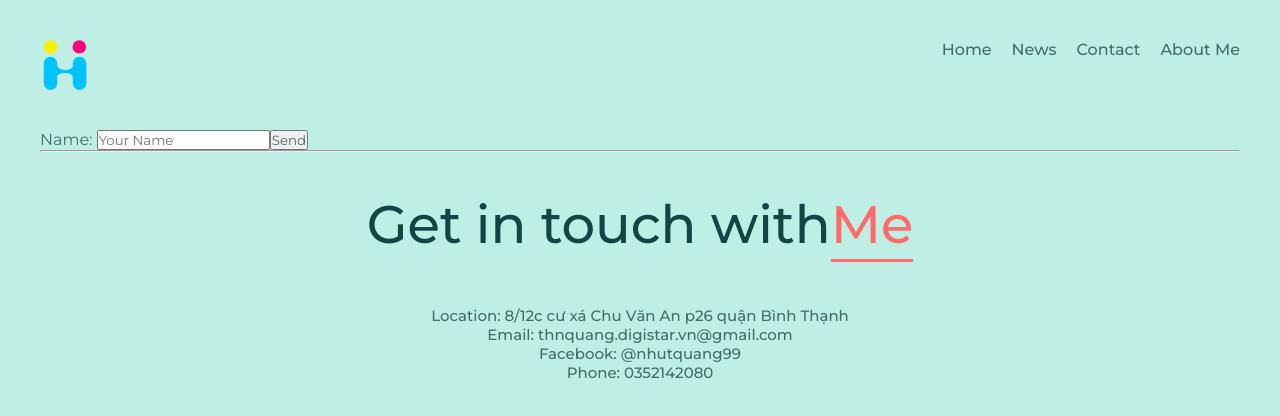
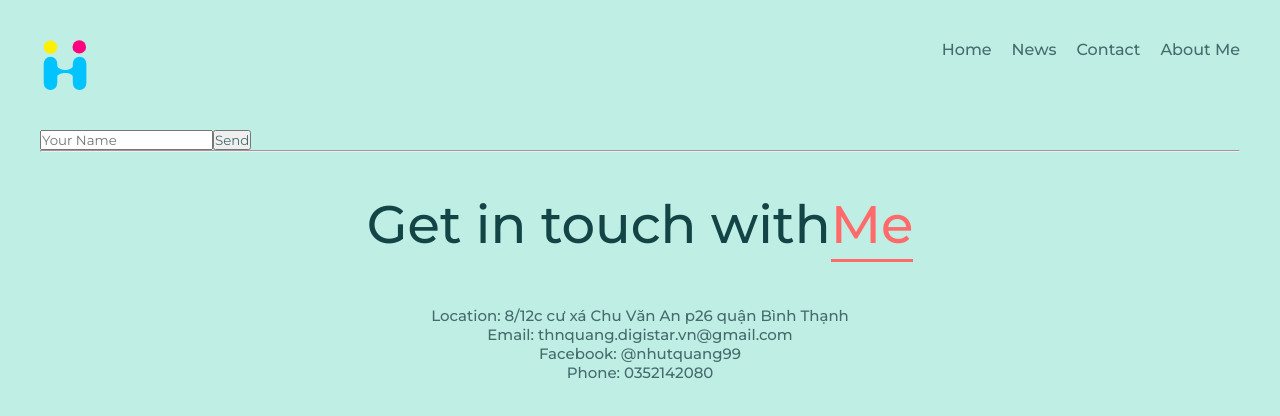
Before and after one commit to nhutquanghi/myBlog, a Gatsby site: page /contact in a window 1280 px wide. Built offline with nearby package versions, Linux system fonts and the light colour scheme; Gatsby itself is replaced by a stand-in of ours.

Commit message:
add contact form

```diff
--- a/src/pages/404.js
+++ b/src/pages/404.js
@@ -6,7 +6,7 @@ export default function NotFound() {
         <Layout>
             <div>
                 <h1>404</h1>
-                <p>Xin lỗi</p>
+                <p>Xin lỗi không tìm thấy trang!!!</p>
             </div>
         </Layout>
     )
--- a/src/pages/contact.js
+++ b/src/pages/contact.js
@@ -4,8 +4,13 @@ import Layout from "../components/Layout"
 export default function Contact() {
     return (
         <Layout>
-            <form name="contact" method="post" data-netlify="true" data-netlify-honeypot="bot-field" netlify>
-                <label>Name: <input name="name" placeholder="Your Name" type="text" /></label>
+            <form
+                name="contact"
+                method="post"
+                data-netlify="true"
+                data-netlify-honeypot="bot-field"
+            >
+                <input name="name" placeholder="Your Name" type="text" />
                 <button>Send</button>
             </form>
         </Layout>
```
